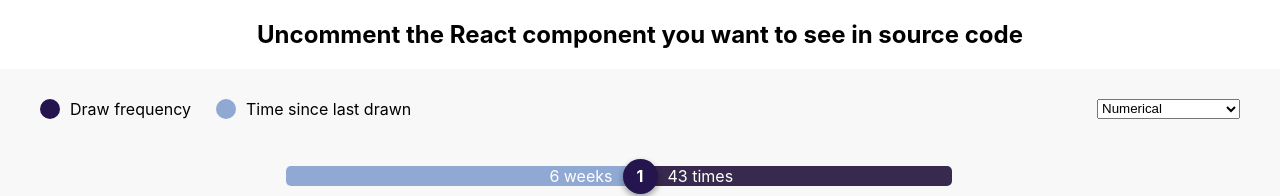
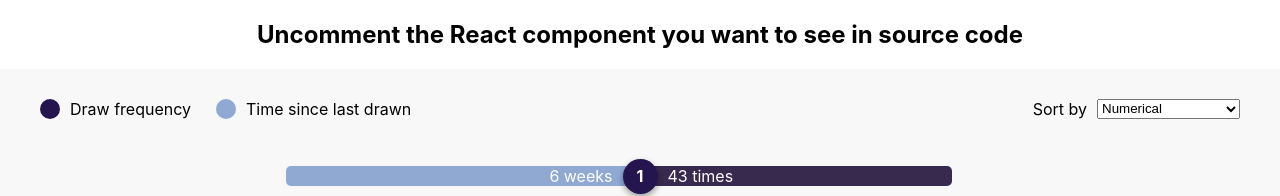
Before and after one commit to dennisXZX/react-UI-components, a React (Create React App) app: page / in a window 1280 px wide. Shown: the top 196 px of the page. Built offline with nearby package versions, Linux system fonts and the light colour scheme.

Commit message:
update header component

```diff
--- a/src/lotteryStatistics/LotteryStatsHeader.css
+++ b/src/lotteryStatistics/LotteryStatsHeader.css
@@ -16,6 +16,11 @@
 .sort {
     justify-content: flex-end;
     padding-right: 40px;
+}
+
+.sort span {
+    display: inline-block;
+    margin-right: 10px;
 }
 
 .draw-frequency, .last-drawn {
--- a/src/lotteryStatistics/LotteryStatsHeader.js
+++ b/src/lotteryStatistics/LotteryStatsHeader.js
@@ -20,6 +20,7 @@ class LotteryStatsHeader extends Component {
 
         {/* sorting dropdown */}
         <div className="sort">
+          <span>Sort by</span>
           <select
             onChange={this.sortStats}>
             <option
```
